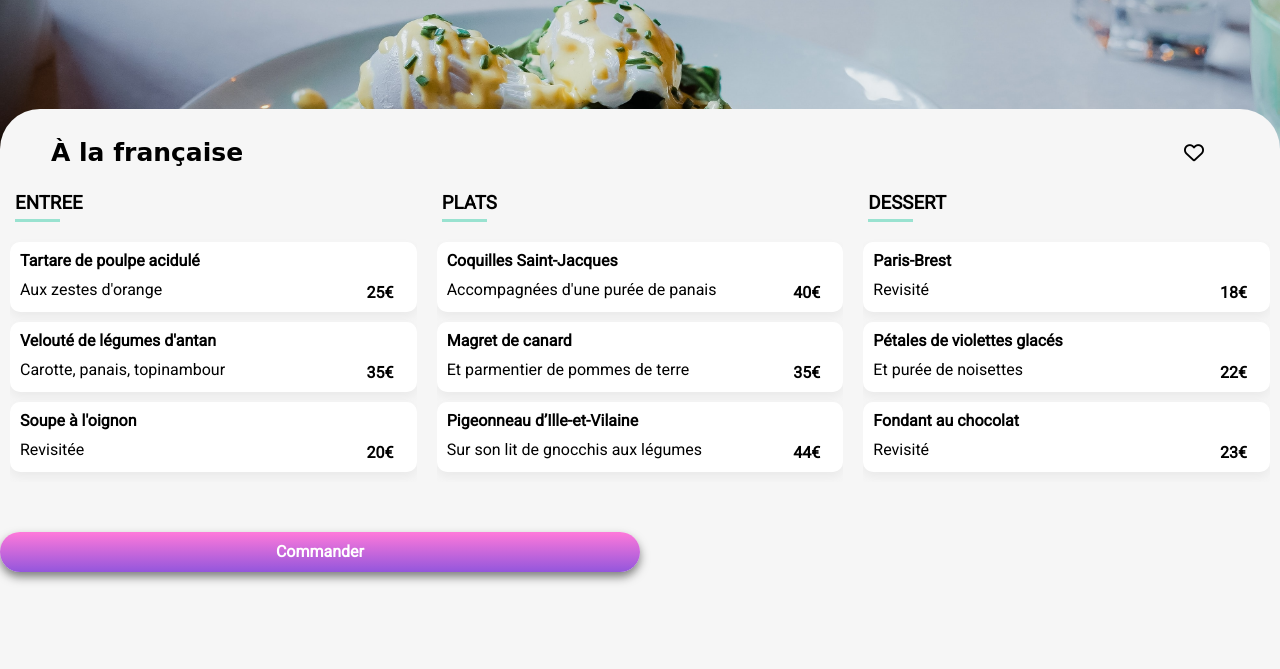
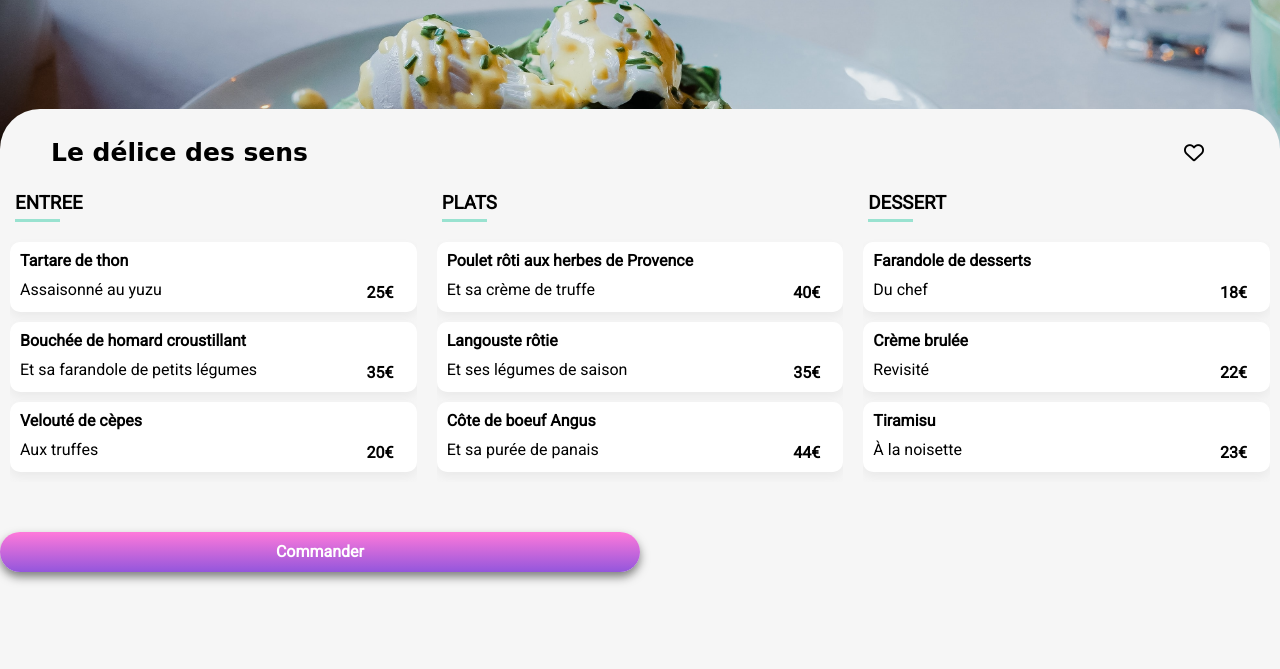
Before and after one commit to wilevadev/Vanessa_3_ohmyfood_082022, a website: page a_la_francaise.html in a window 1280 px wide. Shown: the part 86-755 px from the top of the page. Drawn offline with nearby package versions, Linux system fonts and the light colour scheme; a web font is replaced by a local one.

Commit message:
finitions restos

```diff
--- a/a_la_francaise.html
+++ b/a_la_francaise.html
@@ -33,11 +33,11 @@
     </header>
     <main class="pages">
         <div class="card__top">
-            <img class="card__image" src="images/restaurants/toa-heftiba-DQKerTsQwi0-unsplash.jpg" alt="a la francaise">
+            <img class="card__image" src="images/restaurants/toa-heftiba-DQKerTsQwi0-unsplash.jpg" alt="Le délice des sens">
         </div>
         <div class="subtitle">
             <div class="subtitle__sub">
-                <h2 class="subtitle__title">À la française</h2>
+                <h2 class="subtitle__title">Le délice des sens</h2>
 
                 <div class="card__heart0">
                     <i class="card__heart1 fa-regular fa-heart"></i>
@@ -50,8 +50,8 @@
                     <div class="dish__line"></div>
                     <div class="dish__complete trans0">
                         <div class="dish__menu">
-                            <h4 class="dish__titles">Tartare de poulpe acidulé</h4>
-                            <p class="dish__par">Aux zestes d'orange</p>
+                            <h4 class="dish__titles">Tartare de thon</h4>
+                            <p class="dish__par">Assaisonné au yuzu</p>
                         </div>
                         <div class="dish__animation">
                             <span class="dish__price">25€</span>
@@ -60,8 +60,8 @@
                     </div>
                     <div class="dish__complete trans1">
                         <div class="dish__menu">
-                            <h4 class="dish__titles">Velouté de légumes d'antan</h4>
-                            <p class="dish__par">Carotte, panais, topinambour</p>
+                            <h4 class="dish__titles">Bouchée de homard croustillant</h4>
+                            <p class="dish__par">Et sa farandole de petits légumes</p>
                         </div>
                         <div class="dish__animation">
                             <span class="dish__price">35€</span>
@@ -70,8 +70,8 @@
                     </div>
                     <div class="dish__complete trans2">
                         <div class="dish__menu">
-                            <h4 class="dish__titles">Soupe à l'oignon</h4>
-                            <p class="dish__par">Revisitée</p>
+                            <h4 class="dish__titles">Velouté de cèpes</h4>
+                            <p class="dish__par">Aux truffes</p>
                         </div>
                         <div class="dish__animation">
                             <span class="dish__price">20€</span>
@@ -84,9 +84,9 @@
                     <div class="dish__line"></div>
                     <div class="dish__complete trans3">
                         <div class="dish__menu">
-                            <h4 class="dish__titles">Coquilles Saint-Jacques
+                            <h4 class="dish__titles">Poulet rôti aux herbes de Provence
                             </h4>
-                            <p class="dish__par">Accompagnées d'une purée de panais</p>
+                            <p class="dish__par">Et sa crème de truffe</p>
                         </div>
                         <div class="dish__animation">
                             <span class="dish__price">40€</span>
@@ -95,9 +95,9 @@
                     </div>
                     <div class="dish__complete trans4">
                         <div class="dish__menu">
-                            <h4 class="dish__titles">Magret de canard</h4>
+                            <h4 class="dish__titles">Langouste rôtie </h4>
 
-                            <p class="dish__par">Et parmentier de pommes de terre</p>
+                            <p class="dish__par">Et ses légumes de saison</p>
                         </div>
                         <div class="dish__animation">
                             <span class="dish__price">35€</span>
@@ -106,8 +106,8 @@
                     </div>
                     <div class="dish__complete trans5">
                         <div class="dish__menu">
-                            <h4 class="dish__titles">Pigeonneau d’Ille-et-Vilaine</h4>
-                            <p class="dish__par">Sur son lit de gnocchis aux légumes</p>
+                            <h4 class="dish__titles">Côte de boeuf Angus </h4>
+                            <p class="dish__par">Et sa purée de panais</p>
                         </div>
                         <div class="dish__animation">
                             <span class="dish__price">44€</span>
@@ -120,8 +120,8 @@
                         <div class="dish__line"></div>
                         <div class="dish__complete trans6">
                             <div class="dish__menu">
-                                <h4 class="dish__titles">Paris-Brest</h4>
-                                <p class="dish__par">Revisité </p>
+                                <h4 class="dish__titles">Farandole de desserts</h4>
+                                <p class="dish__par">Du chef</p>
                             </div>
                             <div class="dish__animation">
                                 <span class="dish__price">18€</span>
@@ -131,8 +131,8 @@
 
                         <div class="dish__complete trans7">
                             <div class="dish__menu">
-                                <h4 class="dish__titles">Pétales de violettes glacés</h4>
-                                <p class="dish__par">Et purée de noisettes</p>
+                                <h4 class="dish__titles">Crème brulée</h4>
+                                <p class="dish__par">Revisité</p>
                             </div>
                             <div class="dish__animation">
                                 <span class="dish__price">22€</span>
@@ -141,9 +141,10 @@
                         </div>
                         <div class="dish__complete trans8">
                             <div class="dish__menu">
-                                <h4 class="dish__titles">Fondant au chocolat</h4>
+                                <h4 class="dish__titles">Tiramisu
+                                </h4>
 
-                                <p class="dessert__par">Revisité</p>
+                                <p class="dessert__par">À la noisette</p>
                             </div>
                             <div class="dish__animation">
                                 <span class="dish__price">23€ </span>
```
Also changed, not shown: la_palette_du_gout.html (+1 -1 lines), le_delice_des_sens.html (+1 -1 lines).
